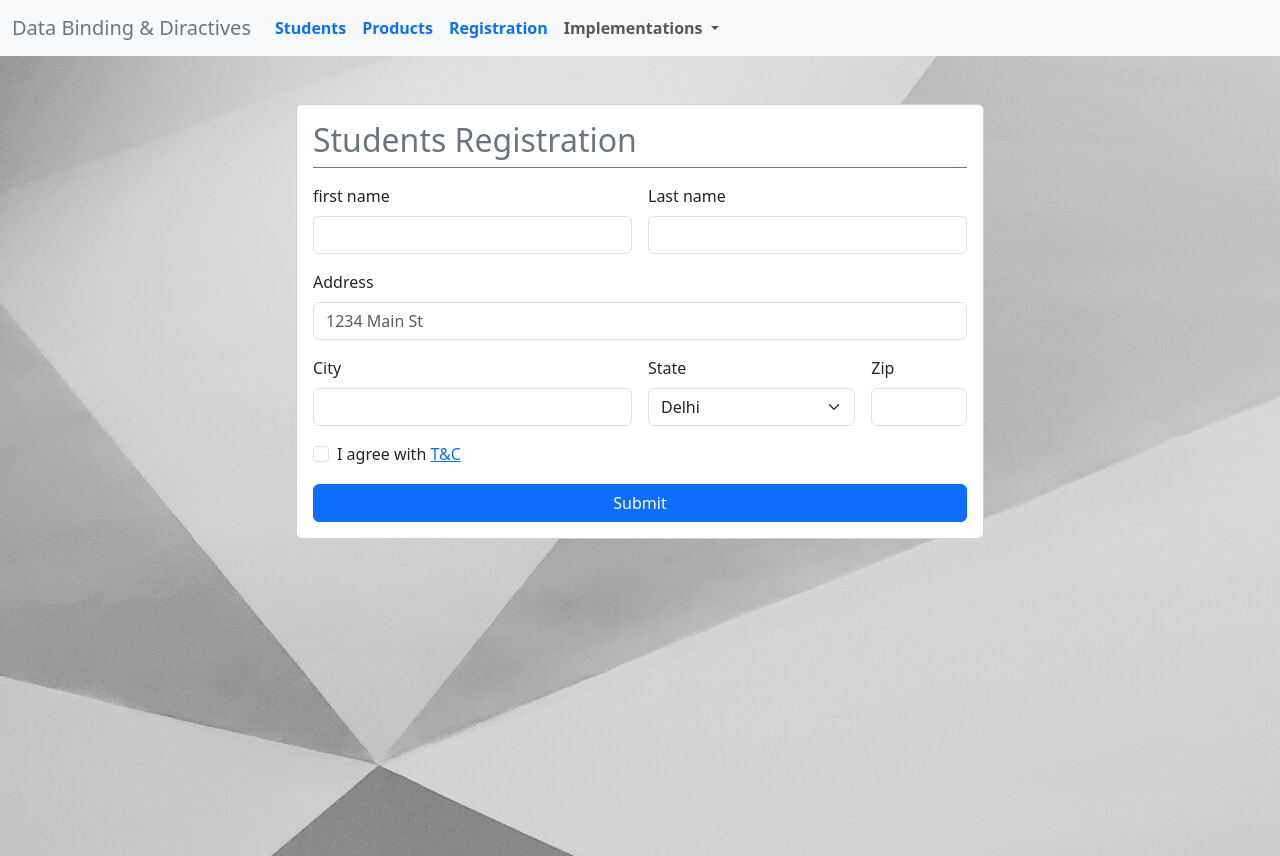
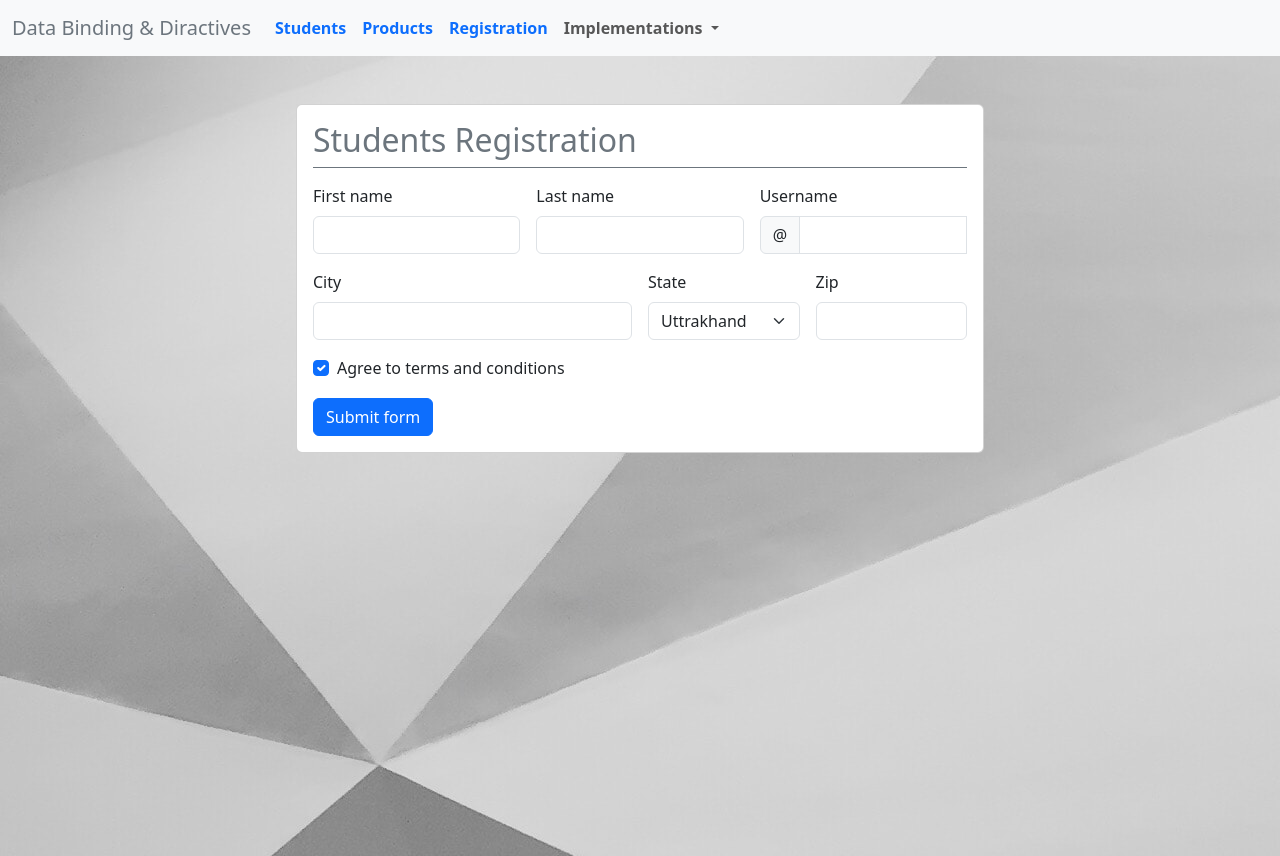
Before and after one commit to SiddhantDeval/angular, an Angular app in the folder data-binding/: page /registration in a window 1280 px wide. Built offline with nearby package versions, Linux system fonts and the light colour scheme.

Commit message:
add validation

```diff
--- a/data-binding/src/app/Modules/Registration.ts
+++ b/data-binding/src/app/Modules/Registration.ts
@@ -1,9 +1,10 @@
 type RegistrationStudent = {
   firstName: string;
   lastName: string;
-  address: string;
+  email: string;
   city: string;
   state: string;
   zip: string;
+  agree: boolean;
 };
 export { RegistrationStudent };
--- a/data-binding/src/app/registration/registration.component.html
+++ b/data-binding/src/app/registration/registration.component.html
@@ -5,59 +5,90 @@
         <div class="card-body">
           <p class="h2 text-secondary">Students Registration</p>
           <div [ngStyle]="{ height: '1px' }" class="bg-secondary mb-3"></div>
-          <form class="row g-3">
-            <div class="col-lg-6">
-              <label for="inputEmail4" class="form-label">first name</label>
-              <input
-                #registrationInputs
-                type="text"
-                name="firstName"
-                class="form-control"
-                id="inputEmail4" />
-            </div>
-            <div class="col-lg-6">
-              <label for="inputPassword4" class="form-label">Last name</label>
-              <input
-                #registrationInputs
-                type="text"
-                name="lastName"
-                class="form-control"
-                id="inputPassword4" />
-            </div>
-            <div class="col-12">
-              <label for="inputAddress" class="form-label">Address</label>
+          <form class="row g-3 needs-validation" novalidate="" #formElement>
+            <div class="col-md-4">
+              <label for="validationCustom01" class="form-label"
+                >First name</label
+              >
               <input
                 #registrationInputs
                 type="text"
                 class="form-control"
-                id="inputAddress"
-                name="address"
-                placeholder="1234 Main St" />
+                id="validationCustom01"
+                name="firstName"
+                required="" />
+              <div class="valid-feedback">Looks good!</div>
+              <div class="invalid-feedback">Please provide a first name.</div>
             </div>
-            <div class="col-lg-6">
-              <label for="inputCity" class="form-label">City</label>
+            <div class="col-md-4">
+              <label for="validationCustom02" class="form-label"
+                >Last name</label
+              >
               <input
                 #registrationInputs
                 type="text"
                 class="form-control"
-                name="city"
-                id="inputCity" />
+                id="validationCustom02"
+                name="lastName"
+                required="" />
+              <div class="valid-feedback">Looks good!</div>
+              <div class="invalid-feedback">Please provide a first name.</div>
             </div>
-            <div class="col-lg-4">
-              <label for="inputState" class="form-label">State</label>
-              <select id="inputState" class="form-select" name="state">
-                <option selected>Delhi</option>
-                <option>Uttrakhand</option>
-              </select>
+            <div class="col-md-4">
+              <label for="validationCustomUsername" class="form-label"
+                >Username</label
+              >
+              <div class="input-group has-validation">
+                <span class="input-group-text" id="inputGroupPrepend">@</span>
+                <input
+                  #registrationInputs
+                  type="text"
+                  class="form-control"
+                  id="validationCustomUsername"
+                  aria-describedby="inputGroupPrepend"
+                  name="email"
+                  required="" />
+                <div class="valid-feedback">Looks good!</div>
+                <div class="invalid-feedback">Please choose a username.</div>
+              </div>
             </div>
-            <div class="col-lg-2">
-              <label for="inputZip" class="form-label">Zip</label>
+            <div class="col-md-6">
+              <label for="validationCustom03" class="form-label">City</label>
               <input
                 #registrationInputs
                 type="text"
                 class="form-control"
-                id="inputZip"
-                name="zip" />
+                id="validationCustom03"
+                name="city"
+                required="" />
+              <div class="valid-feedback">Looks good!</div>
+              <div class="invalid-feedback">Please provide a valid city.</div>
+            </div>
+            <div class="col-md-3">
+              <label for="validationCustom04" class="form-label">State</label>
+              <select
+                #registrationInputs
+                class="form-select"
+                id="validationCustom04"
+                name="state"
+                required="">
+                <option selected value="Uttrakhand">Uttrakhand</option>
+                <option value="Delhi">Delhi</option>
+              </select>
+              <div class="valid-feedback">Looks good!</div>
+              <div class="invalid-feedback">Please select a valid state.</div>
+            </div>
+            <div class="col-md-3">
+              <label for="validationCustom05" class="form-label">Zip</label>
+              <input
+                #registrationInputs
+                type="text"
+                class="form-control"
+                id="validationCustom05"
+                name="zip"
+                required="" />
+              <div class="valid-feedback">Looks good!</div>
+              <div class="invalid-feedback">Please provide a valid zip.</div>
             </div>
             <div class="col-12">
               <div class="form-check">
@@ -65,19 +96,23 @@
                   #registrationInputs
                   class="form-check-input"
                   type="checkbox"
-                  id="gridCheck"
-                  name="agree" />
-                <label class="form-check-label" for="gridCheck"
-                  >I agree with
-                  <a class="text-primary" href="/registration">T&C</a></label
-                >
+                  checked
+                  id="invalidCheck"
+                  name="agree"
+                  required="" />
+                <label class="form-check-label" for="invalidCheck">
+                  Agree to terms and conditions
+                </label>
+                <div class="valid-feedback">Looks good!</div>
+
+                <div class="invalid-feedback">
+                  You must agree before submitting.
+                </div>
               </div>
             </div>
             <div class="col-12">
-              <button
-                class="btn btn-primary w-100"
-                (click)="addStudentToList()">
-                Submit
+              <button class="btn btn-primary" (click)="addStudentToList()">
+                Submit form
               </button>
             </div>
           </form>
@@ -96,9 +131,9 @@
             <dt class="col-sm-3">Name</dt>
             <dd class="col-sm-9">{{ stu.firstName + ' ' + stu.lastName }}</dd>
 
-            <dt class="col-sm-3">Address</dt>
+            <dt class="col-sm-3">Username</dt>
             <dd class="col-sm-9">
-              <p>{{ stu.address }}</p>
+              <p>{{ stu.email }}</p>
             </dd>
 
             <dt class="col-sm-3">City</dt>
--- a/data-binding/src/app/registration/registration.component.ts
+++ b/data-binding/src/app/registration/registration.component.ts
@@ -1,4 +1,10 @@
-import { Component, ElementRef, QueryList, ViewChildren } from '@angular/core';
+import {
+  Component,
+  ElementRef,
+  QueryList,
+  ViewChild,
+  ViewChildren,
+} from '@angular/core';
 import { type RegistrationStudent } from '../Modules/Registration';
 
 @Component({
@@ -11,20 +17,32 @@ export class RegistrationComponent {
   @ViewChildren('registrationInputs') registrationInputs: QueryList<
     ElementRef<HTMLInputElement>
   >;
+  @ViewChild('formElement') formElement: ElementRef<HTMLFormElement>;
+
   getValueFromHtmlInputElement = (element: HTMLInputElement) => {
     let value: string | boolean = element.value;
     if (element.type === 'chackbox') value = element.checked;
     return value;
   };
+  handleReset() {
+    this.formElement.nativeElement.classList.remove('was-validated');
+    for (const { nativeElement } of this.registrationInputs)
+      nativeElement.value = '';
+  }
   addStudentToList() {
+    this.formElement.nativeElement.classList.add('was-validated');
+    let isFormValidate = true;
     let studentDetails: RegistrationStudent = {} as any;
-    this.registrationInputs.forEach(InputItem => {
-      const { nativeElement } = InputItem;
+    for (const { nativeElement } of this.registrationInputs) {
+      const isValid = nativeElement.checkValidity();
+      if (!isValid) isFormValidate = isFormValidate && isValid;
       studentDetails = Object.assign(studentDetails, {
         [nativeElement.name]: this.getValueFromHtmlInputElement(nativeElement),
       });
-      nativeElement.value = '';
-    });
-    this.studentList.push(studentDetails);
+    }
+    if (isFormValidate) {
+      this.studentList.push(studentDetails);
+      this.handleReset();
+    }
   }
 }
```
